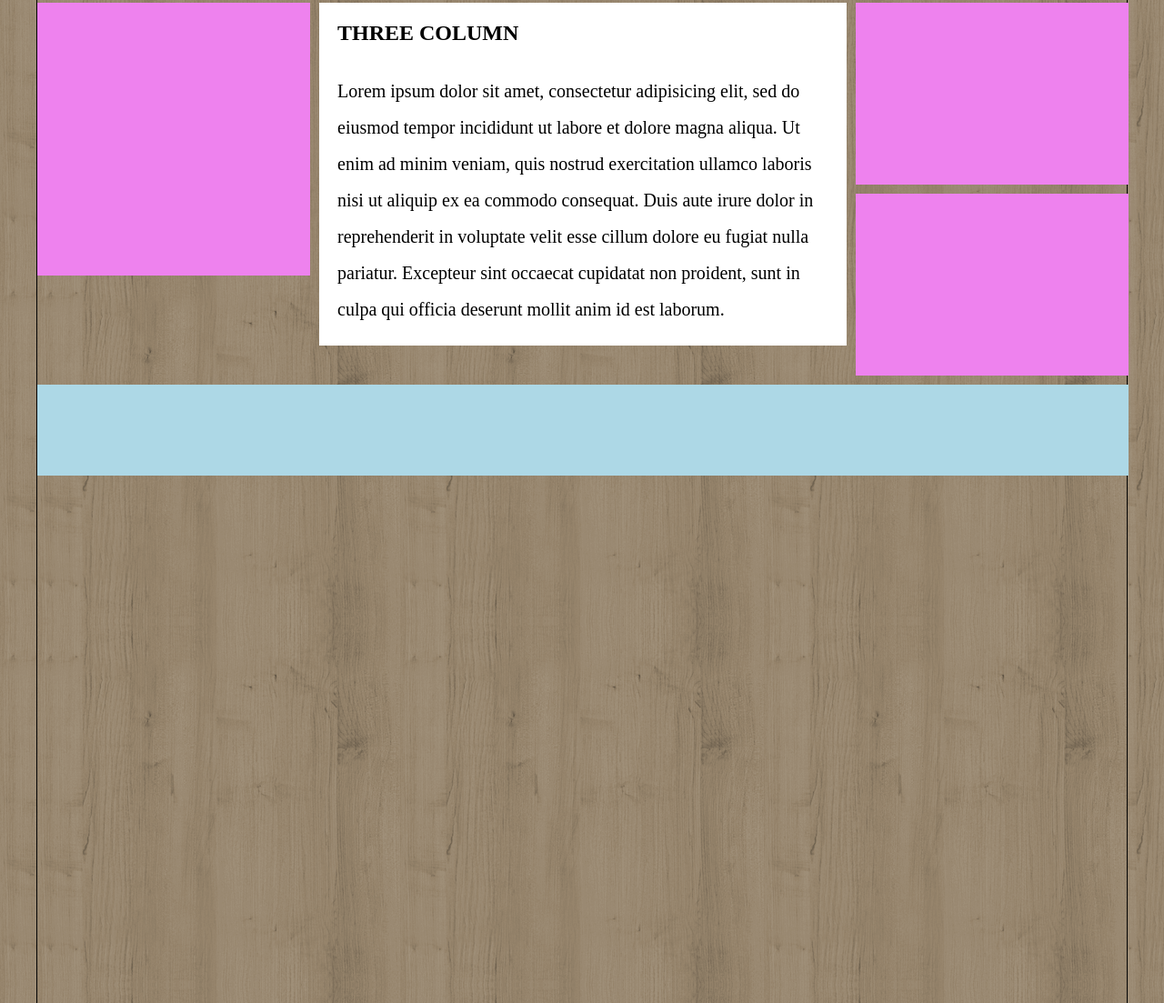
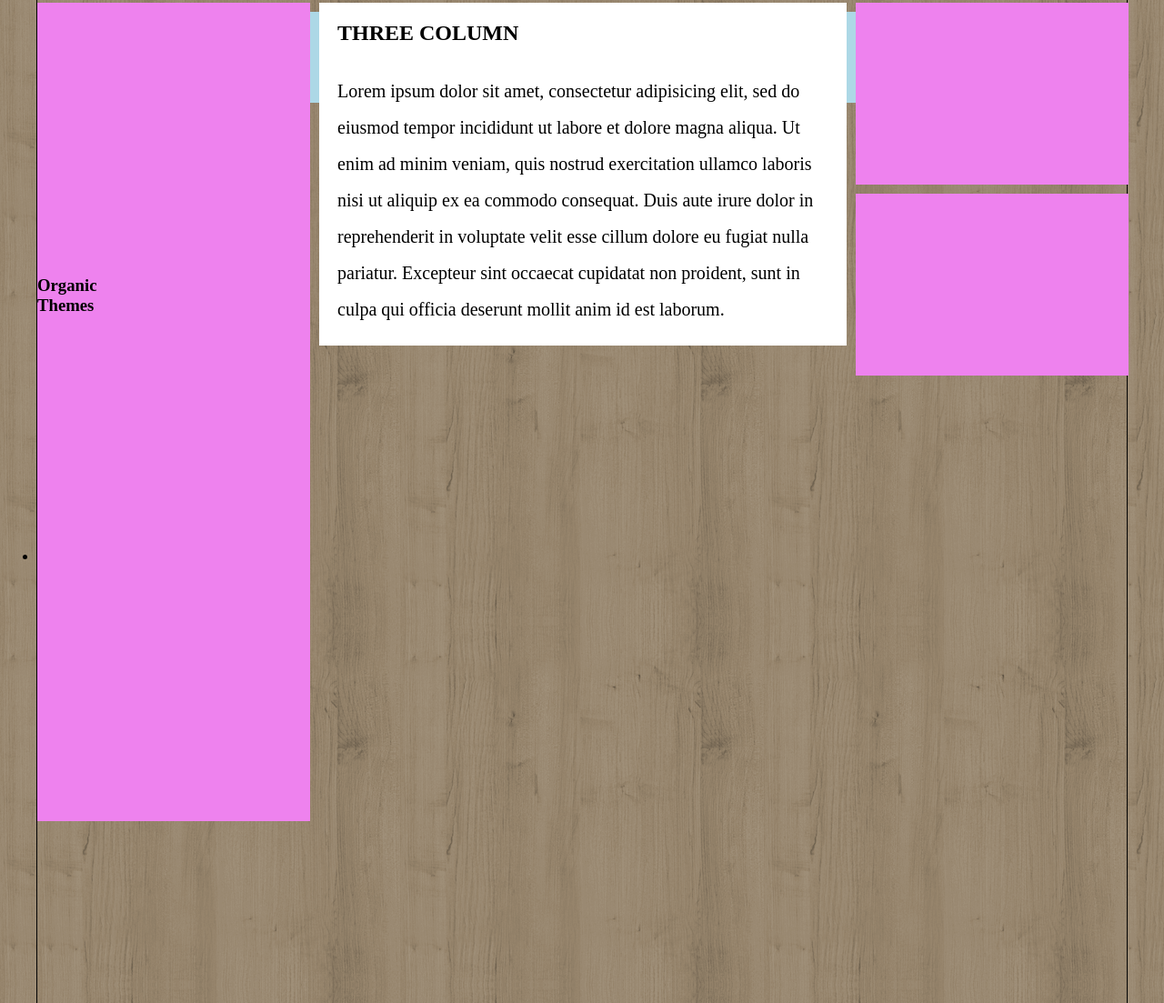
Before and after one commit to Danilo91Colloca/htmlcss-wp, a plain HTML site: page wp-index.html in a window 1280 px wide. Shown: the part 518-1621 px from the top of the page at 91% size. Drawn offline with Linux system fonts and the light colour scheme.

Commit message:
progettazione navbar lato sinistro

```diff
--- a/wp-index.html
+++ b/wp-index.html
@@ -31,11 +31,27 @@
       <!-- /header della pagina -->
 
       <!-- corpo della pagina -->
-      <main class="main-container main-clearfix">
+      <main class="main-container clearfix">
 
         <!-- sezione laterale sx -->
         <div class="container-sx float-L">
-          <div class="suqare-small">
+          <div class="square-small clearfix">
+            <div class="icon-sx-container ">
+              <div class="icon-img">
+              </div>
+            </div>
+
+            <div class="title-sx-container">
+              <h3>Organic </br> Themes</h3>
+            </div>
+
+            <div class="listbox-l-container">
+              <ul class="lisbox-l">
+                <li> </li>
+              </ul>
+            </div>
+
+
 
           </div>
 
```
